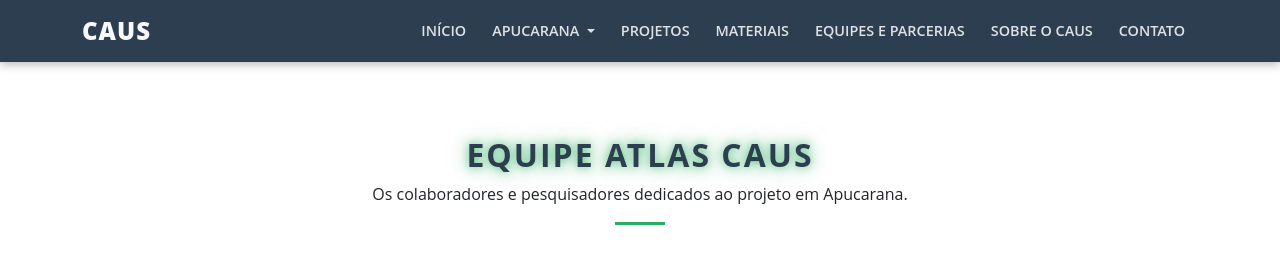
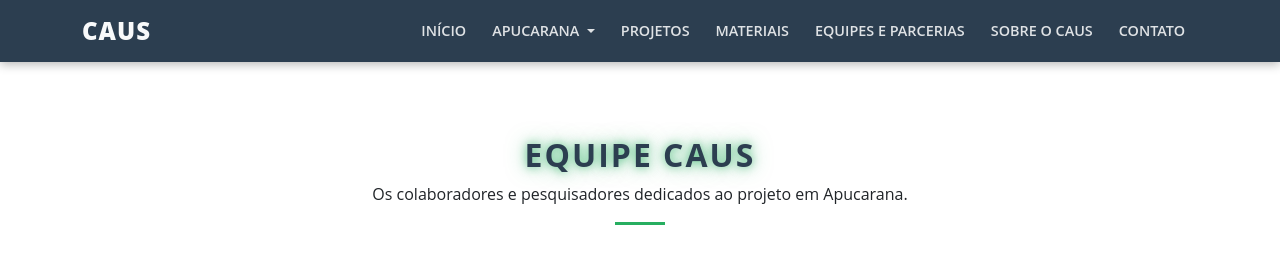
Before and after one commit to Marilu163/Reposit-rio-Projeto-de-Extens-o, a plain HTML site: page pages/equipe.html in a window 1280 px wide. Shown: the top 268 px of the page. Drawn offline with nearby package versions, Linux system fonts and the light colour scheme.

Commit message:
Ajuste fino na Main para validação de fluxo

```diff
--- a/pages/equipe.html
+++ b/pages/equipe.html
@@ -3,7 +3,7 @@
 <head>
     <meta charset="UTF-8">
     <meta name="viewport" content="width=device-width, initial-scale=1.0">
-    <title>Equipe - CAUS</title>
+    <title>Equipe - CAUS </title>
 
     <link href="https://cdn.jsdelivr.net/npm/bootstrap@5.3.0/dist/css/bootstrap.min.css" rel="stylesheet">
     <link rel="stylesheet" href="https://cdnjs.cloudflare.com/ajax/libs/font-awesome/6.0.0/css/all.min.css">
@@ -26,7 +26,7 @@
 
     <main class="container" style="min-height: 80vh; padding-top: 60px; padding-bottom: 80px;">
         <div class="section-title">
-            <h2>Equipe Atlas CAUS</h2>
+            <h2>Equipe CAUS</h2>
             <p>Os colaboradores e pesquisadores dedicados ao projeto em Apucarana.</p>
         </div>
 
```
